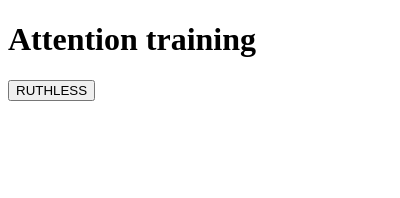
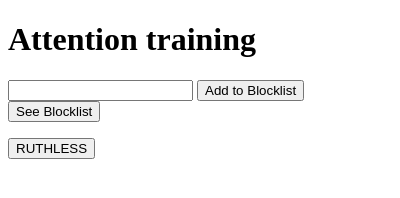
Before and after one commit to javascriptf/chrome-attention-training, a browser extension: page scripts/popup.html in a window 400 px wide. Both pictures are taken after a click on the button "DISABLED". Drawn offline with Linux system fonts and the light colour scheme.

Commit message:
add to blocklist

```diff
--- a/scripts/common.js
+++ b/scripts/common.js
@@ -11,6 +11,7 @@ export const HTTPS = [
 /** Default config. */
 export const DEFAULT_CONFIG = {
   mode: 'disabled',
+  list: []
 };
 
 
@@ -201,3 +202,14 @@ export async function setMode(mode) {
   await chrome.storage.local.set({mode});
 }
 // #endregion
+
+export async function addBlockList(item) {
+  let list = await getBlockList()
+  list.push(item)
+  await chrome.storage.local.set({list})
+}
+
+export async function getBlockList() {
+  let blocklist = await chrome.storage.local.get('list')
+  return blocklist.list || DEFAULT_CONFIG.list
+}
--- a/scripts/popup.html
+++ b/scripts/popup.html
@@ -15,7 +15,16 @@
 <!-- #region BODY -->
 <body>
 <h1>Attention training</h1>
-<button>DISABLED</button>
+
+<div>
+  <input type="text" id="bl-item"/>
+  <button id="add_blocklist">Add to Blocklist</button>
+  <button id="show_block_list_btn">See Blocklist</button>
+  <ul id="block-list">
+  </ul>
+</div>
+
+<button id="modeToggle">DISABLED</button>
 <ul></ul>
 
 <script src="./popup.js" type="module"></script>
--- a/scripts/popup.js
+++ b/scripts/popup.js
@@ -1,4 +1,4 @@
-import {HTTPS, isUrlBlacklisted, getMode, setMode} from './common.js';
+import {HTTPS, isUrlBlacklisted, getMode, setMode, addBlockList, getBlockList} from './common.js';
 
 
 
@@ -11,14 +11,21 @@ import {HTTPS, isUrlBlacklisted, getMode, setMode} from './common.js';
  * @returns {Promise<void>}
  */
 async function main() {
+
   var mode = await getMode();
-  var button = document.querySelector('button');
-  button.textContent = mode.toUpperCase();
-  button.addEventListener('click', async () => {
+  var blockList = await getBlockList()
+  console.log("Blocklist")
+  console.log(blockList)
+  var buttonMode = document.querySelector('#modeToggle');
+  var buttonShowBL = document.querySelector('#show_block_list_btn')
+  var buttonAddBL = document.querySelector('#add_blocklist')
+  buttonMode.textContent = mode.toUpperCase();
+
+  buttonMode.addEventListener('click', async () => {
     // Toggle focus mode.
     var mode = await getMode();
     var mode = mode==='ruthless'? 'disabled' : 'ruthless';
-    button.textContent = mode.toUpperCase();
+    buttonMode.textContent = mode.toUpperCase();
     await setMode(mode);
     // Close blacklisted tabs.
     if (mode!=='ruthless') return;
@@ -36,6 +43,26 @@ async function main() {
       catch (e) { console.error(e); }
     }
   });
+
+  buttonAddBL.addEventListener('click', async () => {
+    let item = document.querySelector('#bl-item').value
+    await addBlockList(item)
+  })
+
+  buttonShowBL.addEventListener('click', async () => {
+    blockList = await getBlockList()
+    document.querySelector('#block-list').innerHTML = '';
+
+    if(blockList){
+      blockList.map((item) => {
+        let li = document.createElement("li");
+        li.innerText = item
+        document.querySelector('#block-list').appendChild(li)
+      })
+    }
+  })
+
 }
+
 main();
 // #endregion
```
Also changed, not shown: manifest.json, sea (1).png (added), sea.png (added).
